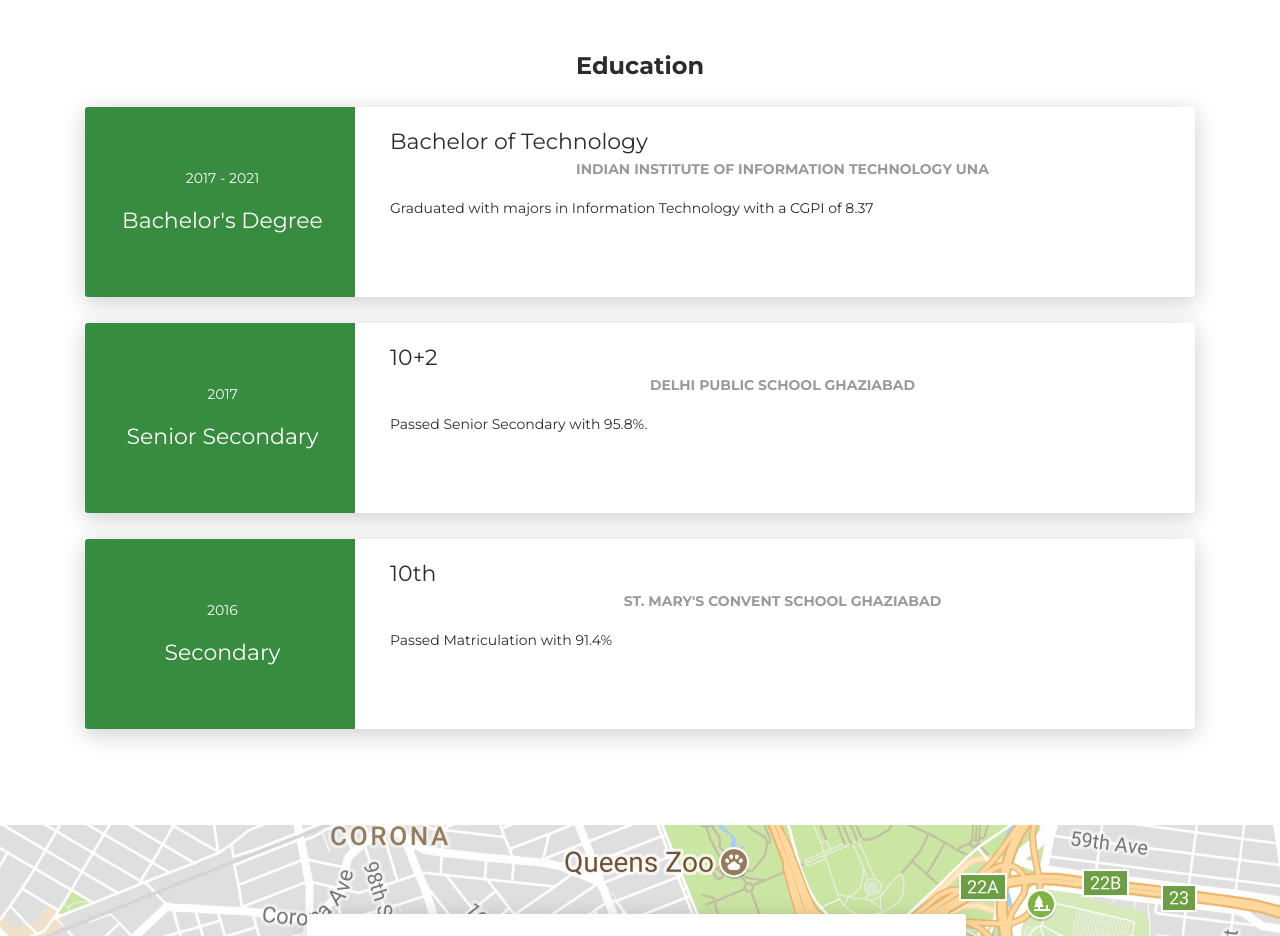
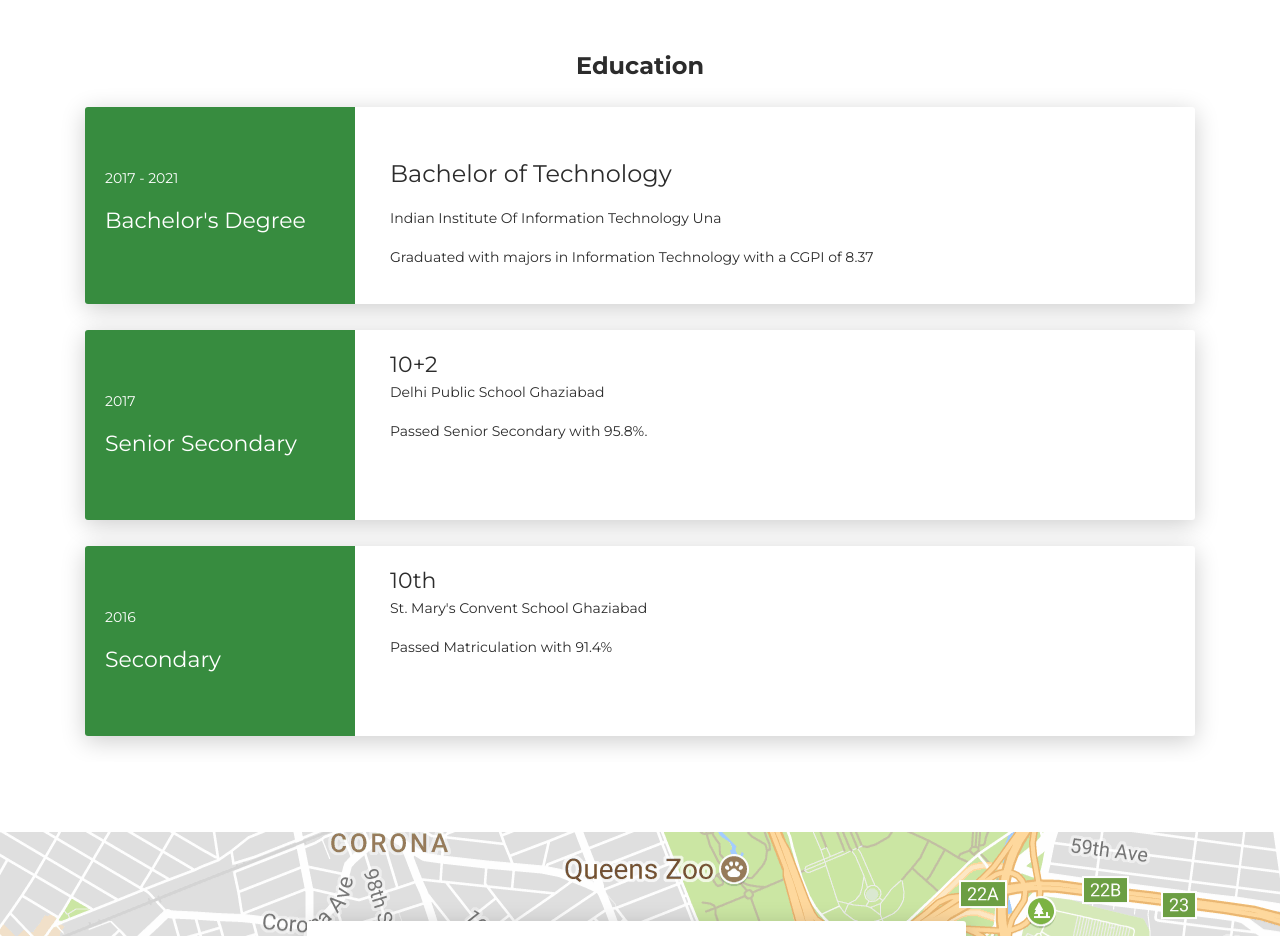
Before and after one commit to Devtyagi-9/Devtyagi-9.github.io, a plain HTML site: page index.html in a window 1280 px wide. Shown: the part 2980-3916 px from the top of the page. Drawn offline with Linux system fonts and the light colour scheme.

Commit message:
fix: UI issue

```diff
--- a/index.html
+++ b/index.html
@@ -227,8 +227,8 @@
         </div>
         <div class="col-md-9" data-aos="fade-left" data-aos-offset="50" data-aos-duration="500">
           <div class="card-body">
-            <div class="h5">Bachelor of Technology</div>
-            <p class="category">Indian Institute Of Information Technology Una</p>
+            <div class="h4">Bachelor of Technology</div>
+            <p class="category-subprofile">Indian Institute Of Information Technology Una</p>
             <p>Graduated with majors in Information Technology with a CGPI of 8.37</p>
           </div>
         </div>
@@ -245,7 +245,7 @@
         <div class="col-md-9" data-aos="fade-left" data-aos-offset="50" data-aos-duration="500">
           <div class="card-body">
             <div class="h5">10+2</div>
-            <p class="category">Delhi Public School Ghaziabad</p>
+            <p class="category-subprofile">Delhi Public School Ghaziabad</p>
             <p>Passed Senior Secondary with 95.8%.</p>
           </div>
         </div>
@@ -262,7 +262,7 @@
         <div class="col-md-9" data-aos="fade-left" data-aos-offset="50" data-aos-duration="500">
           <div class="card-body">
             <div class="h5">10th</div>
-            <p class="category">St. Mary's Convent School Ghaziabad</p>
+            <p class="category-subprofile">St. Mary's Convent School Ghaziabad</p>
             <p>Passed Matriculation with 91.4%</p>
           </div>
         </div>
```
Also changed, not shown: styles/main.css.
